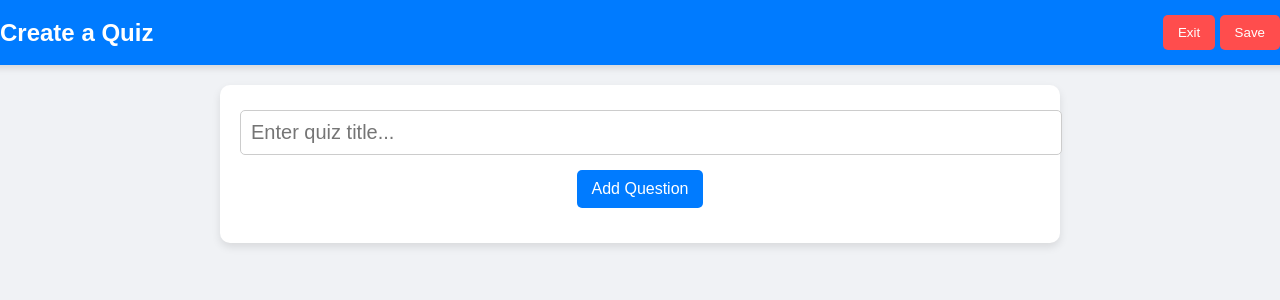
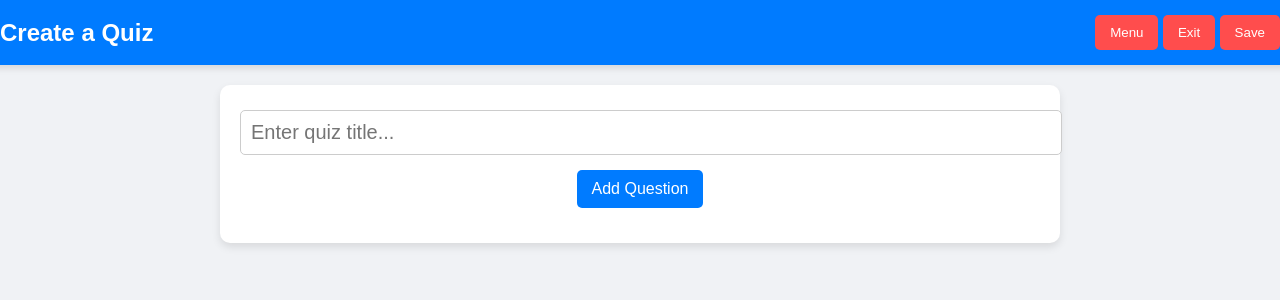
Before and after one commit to Nzm15/KQuizz, a Flask app: template KidocodeQuizz/templates/create.html in a window 1280 px wide. Shown: the top 300 px of the page. Run offline with Flask 3, Linux system fonts and the light colour scheme; the template is opened without the code that fills it, so the values that code supplies are empty; some libraries are stand-ins or nearby versions.

Commit message:
Menu button added.

```diff
--- a/KidocodeQuizz/templates/create.html
+++ b/KidocodeQuizz/templates/create.html
@@ -207,6 +207,7 @@
     <div class="header">
         <h1>Create a Quiz</h1>
         <div>
+            <button onclick="window.location.href='index.html'">Menu</button>
             <button onclick="window.location.href='quizzes.html'">Exit</button>
             <button onclick="saveQuiz()">Save</button>
         </div>
```
